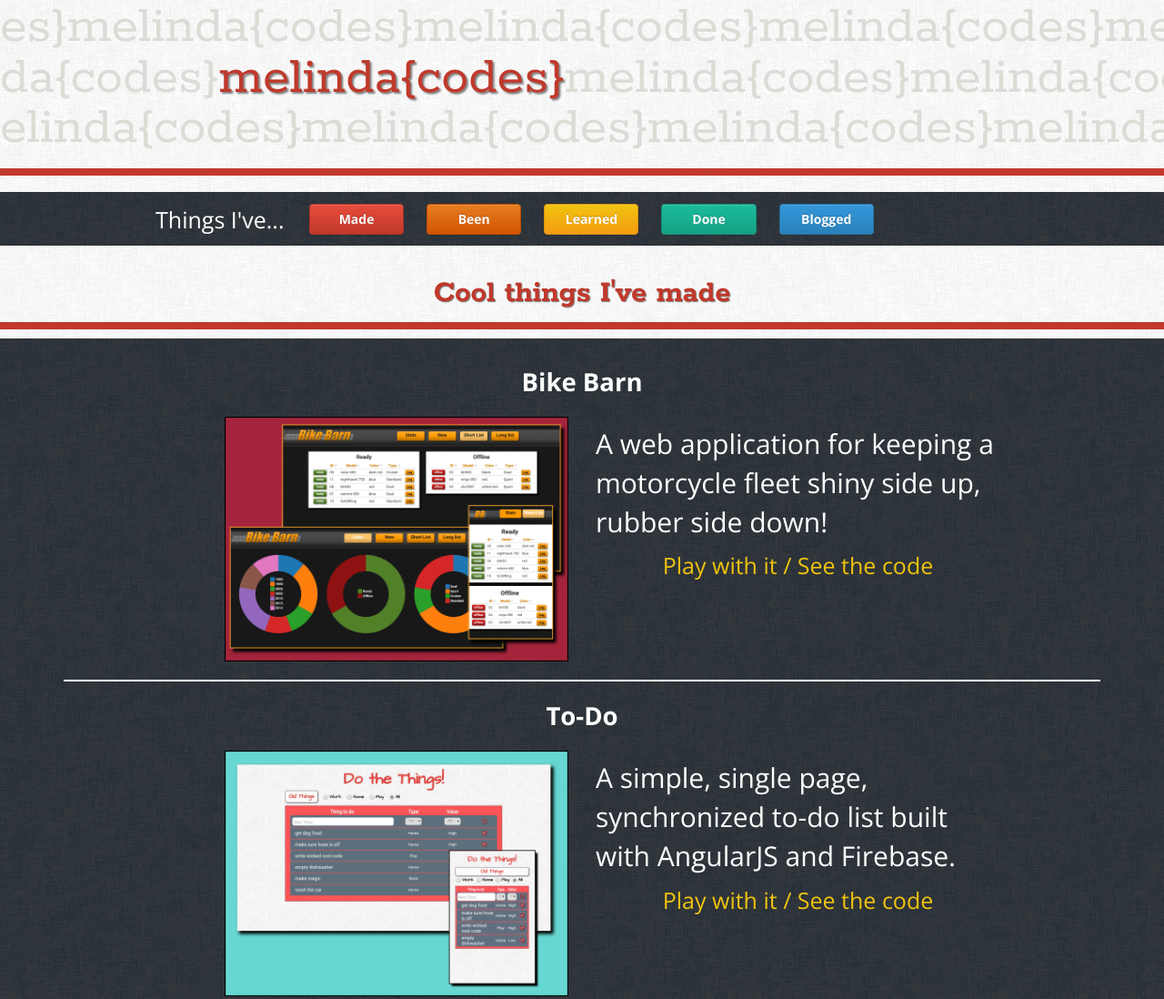
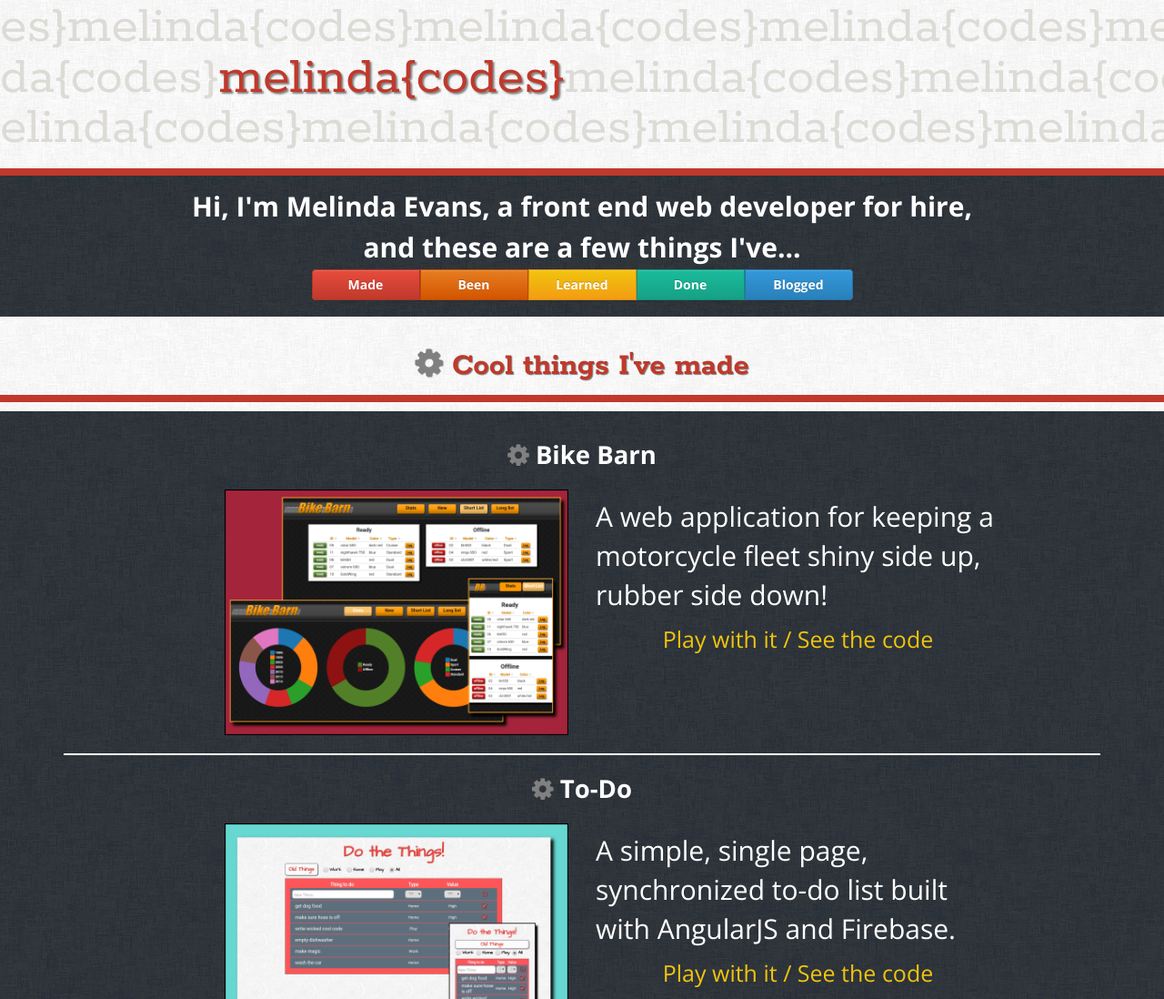
Before and after one commit to melindae/portfolio, a website: page app/pages/index.html in a window 1280 px wide. Shown: the top 1098 px of the page at 91% size. Drawn offline with nearby package versions, Linux system fonts and the light colour scheme; files that its build step writes are made by us from their sources; files whose address does not match are found by name.

Commit message:
polished menu

```diff
--- a/app/pages/index.html
+++ b/app/pages/index.html
@@ -20,38 +20,46 @@
 
   <body>
     <div class="header">
-
       <p>es}<span class="colorOne">melinda{codes}</span><span class="colorTwo">melinda{codes}</span><span class="colorThree">melinda{codes}</span><span class="colorFour">melinda</span></p>
       <p><span class="colorFive">da{codes}</span><span><a href="/" class="titleFill">melinda{codes}</a></span><span class="colorOne">melinda{codes}</span><span class="colorTwo">melinda{codes}</span>m</p>
       <p class="titleOutlineBottom"><span class="colorThree">elinda{codes}</span><span class="colorFour">melinda{codes}</span><span class="colorFive">melinda{codes}</span><span class="colorOne">melinda{code</span></p>
-
     </div>
 
     <div class="headerMobile">
-
       <p><span class="colorTwo">melinda{codes}</span></p>
       <p><span><a href="/" class="titleFill">melinda{codes}</a></span></p>
       <p class="titleOutlineBottom"><span class="colorFive">melinda{codes}</span></p>
-
     </div>
 
-    <div id="content">
 
+    <div id="content" class="contentLarge">
       <div class="menu container">
-        <p class="col-md-3">Things I've...</p>
-        <a class="btn btn-default col-md-1 menuOne" href="#made" role="button">Made</a>
-        <a class="btn btn-default col-md-1 menuTwo" href="#been" role="button">Been</a>
-        <a class="btn btn-default col-md-1 menuThree" href="#learned" role="button">Learned</a>
-        <a class="btn btn-default col-md-1 menuFour" href="#done" role="button">Done</a>
-        <a class="btn btn-default col-md-1 menuFive" href="#blog" role="button">Blogged</a>
+        <p class="introLarge">Hi, I'm Melinda Evans, a front end web developer for hire,</p>
+        <p class="introLarge">and these are a few things I've... </p>
+        <p class="introSmall">Hi, I'm Melinda Evans,</p>
+        <p class="introSmall">a front end web developer for hire,</p>
+        <p class="introSmall">and these are a few things I've...</p>
+        <div class="row navButton">
+          <div class="col-md-3 col-xs-2"></div>
+            <div class="col-md-6 col-xs-8">
+              <div class="btn-group btn-group-justified">
+                <a class="btn btn-default col-md-1 col-sm-1 col-xs-1 menuOne" href="#made" role="button">Made</a>
+                <a class="btn btn-default col-md-1 col-sm-1 col-xs-1 menuTwo" href="#been" role="button">Been</a>
+                <a class="btn btn-default col-md-1 col-sm-1 col-xs-1 menuThree" href="#learned" role="button">Learned</a>
+                <a class="btn btn-default col-md-1 col-sm-1 col-xs-1 menuFour" href="#done" role="button">Done</a>
+                <a class="btn btn-default col-md-1 col-sm-1 col-xs-1 menuFive" href="#blog" role="button">Blogged</a>
+              </div>
+            </div>
+          <div class="col-md-3 col-xs-2"></div>
+        </div>
       </div>
 
       <a name="made"></a>
-      <h1 class="madeLeader">Cool things I've made</h1>
+      <h1 class="madeLeader"><i class="fa fa-cog"></i> Cool things I've made</h1>
       <div class="madeBox">
 
         <div class="container">
-          <h2 class="madeTitle">Bike Barn</h2>
+          <h2 class="madeTitle"><i class="fa fa-cog"></i> Bike Barn</h2>
           <div class="col-md-6">
           <a class="bb-swap" target="_blank"><img src="/images/bb-folio-thumb-400-ruby.png"></a>
           </div>
@@ -65,7 +73,7 @@
         </div>
 
         <div class="container">
-          <h2 class="madeTitle titleTwo">To-Do</h2>
+          <h2 class="madeTitle titleTwo"><i class="fa fa-cog"></i> To-Do</h2>
           <div class="col-md-6">
           <a class="td-swap" target="_blank"><img src="/images/td-folio-sea.png"></a>
           </div>
@@ -103,7 +111,7 @@
 
       <div>
         <a name="learned"></a>
-        <h1 class="learnedLeader"><i class="fa fa-graduation-cap"></i> Bits I've learned</h1>
+        <h1 class="learnedLeader"><i class="fa fa-graduation-cap"></i> Things I've learned</h1>
         <div class="learnedBox">
           <span>
             &nbsp &nbsp <i class="fa fa-graduation-cap"></i> html and css
--- a/app/sass/style.scss
+++ b/app/sass/style.scss
@@ -5,7 +5,6 @@ body {
     text-align: center;
     font-family: "Open Sans", Geneva, sans-serif;
     font-size: 100%;
-
 }
 h1 {
     font-size: 3.5em; /* 48 / 16 */
@@ -33,12 +32,12 @@ p {
 .header {
 	background-image: url("/images/fabric_of_squares_gray.png");
 	border-bottom: solid 8px #c0392b;
-	margin: 18px 0 18px 0;
+	margin: 18px 0 0 0;
 }
 .headerMobile {
 	display: none;
 }
-.header p{
+.header p {
 	color: #DCDBD6;
 /*	text-shadow: 0px 0px 2px #F5F3EE;*/
 	text-decoration: none;
@@ -74,8 +73,9 @@ p {
 
 
 	/* menu */
+
 .menu {
-	font-size: 2.5em;
+	font-size: 3.0em;
 	background-image: url("/images/fabric_of_squares_graydark.png");
 	width: 100%;
 	text-align: right;
@@ -84,9 +84,18 @@ p {
 	color: white;
 	height: 35px;
 	line-height: 60px;
+	text-align: center;
+	font-weight: bold;
+	margin-top: .3%;
 }
+.navButton {
+	margin: 1.5% 0;
+}
+.introSmall {
+	display: none;
+}
+
 .btn {
-	margin: 1% 1%;
 	text-shadow: 0 -1px 0 rgba(0,0,0,.2);
     -webkit-box-shadow: inset 0 1px 0 rgba(255,255,255,.15),0 1px 1px rgba(0,0,0,.075);
     box-shadow: inset 0 1px 0 rgba(255,255,255,.15),0 1px 1px rgba(0,0,0,.075);
@@ -156,11 +165,6 @@ p {
 
 
 /* 'things i've made' section */
-.madeBox {
-	background-image: url("/images/fabric_of_squares_graydark.png");
-	color: white;
-	padding: 1% 0 5% 0;
-}
 .madeLeader{
 	color: #c0392b;
 	font-weight: bold;
@@ -170,6 +174,14 @@ p {
 	text-decoration: none;
 	text-shadow: 1px 1px 1px gray;
 	font-family: 'Rokkitt', serif;
+}
+.madeBox {
+	background-image: url("/images/fabric_of_squares_graydark.png");
+	color: white;
+	padding: 1% 0 5% 0;
+}
+.fa-cog {
+	color:gray;
 }
 .madeTitle {
 	font-weight: bold;
@@ -430,6 +442,22 @@ p {
 
 */
 
+@media screen and (max-width: 1100px) {
+
+
+	.introLarge {
+		display: none;
+	}
+	.introSmall {
+		display: block;
+		text-align: center;
+	}
+	.introSmall:last-of-type {
+		margin-bottom: 1em;
+	}
+
+
+}
 @media screen and (max-width: 480px) {
 
 	.header {
```
Also changed, not shown: dist/css/style.css, dist/index.html.
